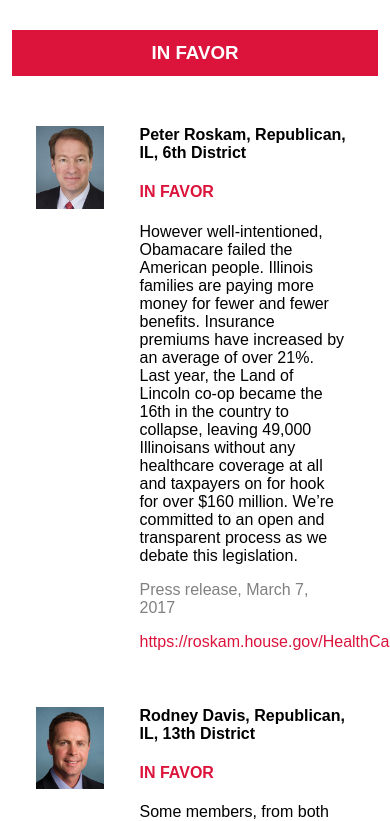
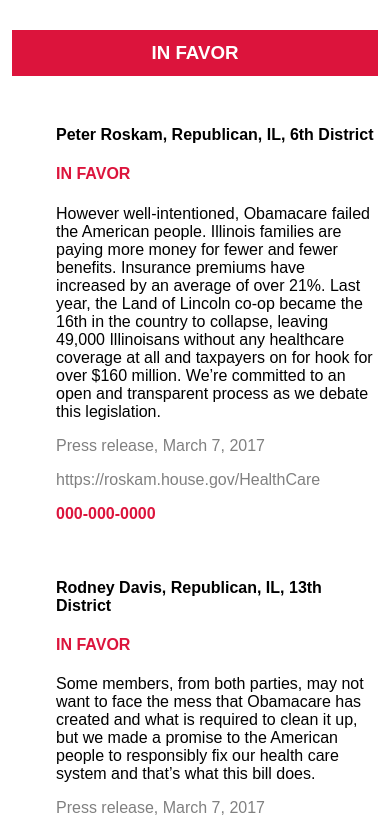
Before and after one commit to MagicWilliams/studio-legislator-tracker, a React (Create React App) app: page / in a window 390 px wide. Shown: the part 1760-2581 px from the top of the page. Built offline with nearby package versions, Linux system fonts and the light colour scheme.

Commit message:
Modified RepCard
Legislator headshot no longer in it, added phone number for each
representative. In stances, adjusted hard coded data to include
legislator’s phone number.

```diff
--- a/src/components/Stances/Partials/RepCard/RepCard.css
+++ b/src/components/Stances/Partials/RepCard/RepCard.css
@@ -17,7 +17,7 @@
 }
 
 .link {
-  color: var(--crimson);
+  color: gray;
 }
 
 .image {
@@ -27,3 +27,8 @@
 .stance {
   color: crimson;
 }
+
+.phoneNumber {
+  font-weight: bold;
+  color: var(--crimson);
+}
--- a/src/components/Stances/Partials/RepCard/RepCard.js
+++ b/src/components/Stances/Partials/RepCard/RepCard.js
@@ -15,10 +15,7 @@
       <div className="Card">
         <Grid fluid>
             <Row>
-              <Col xs={3} smOffset={1} sm={2} mdOffset={2} md={1} lgOffset={3} lg={1}>
-                <img alt="img" src={this.props.img} className="image"/>
-              </Col>
-              <Col xs={8} sm={8} md={6} lg={5} className="bio">
+              <Col xs={12} className="bio">
                 <h4 className="repHeader">
                   {this.props.name},
                   {this.props.party},
@@ -33,6 +30,7 @@
                 <p> {this.props.quote} </p>
                 <p className="source"> {this.props.quoteSource} </p>
                 <p className="link"> {this.props.quoteLink} </p>
+                <p className="phoneNumber"> {this.props.phoneNumber} </p>
               </Col>
             </Row>
         </Grid>
--- a/src/components/Stances/Stances.js
+++ b/src/components/Stances/Stances.js
@@ -39,7 +39,8 @@
             quote: "However well-intentioned, Obamacare failed the American people. Illinois families are paying more money for fewer and fewer benefits. Insurance premiums have increased by an average of over 21%. Last year, the Land of Lincoln co-op became the 16th in the country to collapse, leaving 49,000 Illinoisans without any healthcare coverage at all and taxpayers on for hook for over $160 million. We’re committed to an open and transparent process as we debate this legislation.",
             quoteSource: "Press release, March 7, 2017",
             quoteLink: "https://roskam.house.gov/HealthCare",
-            stance: "IN FAVOR"
+            stance: "IN FAVOR",
+            phoneNumber: "000-000-0000"
         },
         {
           name: "Rodney Davis",
@@ -50,7 +51,8 @@
           quote: "Some members, from both parties, may not want to face the mess that Obamacare has created and what is required to clean it up, but we made a promise to the American people to responsibly fix our health care system and that’s what this bill does.",
           quoteSource: "Press release, March 7, 2017",
           quoteLink: "http://rodneydavis.house.gov/news/documentsingle.aspx?DocumentID=399253",
-          stance: "IN FAVOR"
+          stance: "IN FAVOR",
+          phoneNumber: "000-000-0000"
         },
         {
           name: "John Shimkus",
@@ -148,6 +150,7 @@
           quoteSource={val.quoteSource}
           quoteLink={val.quoteLink}
           stance={val.stance}
+          phoneNumber={val.phoneNumber}
            />
           )}
         </Stance>
```
